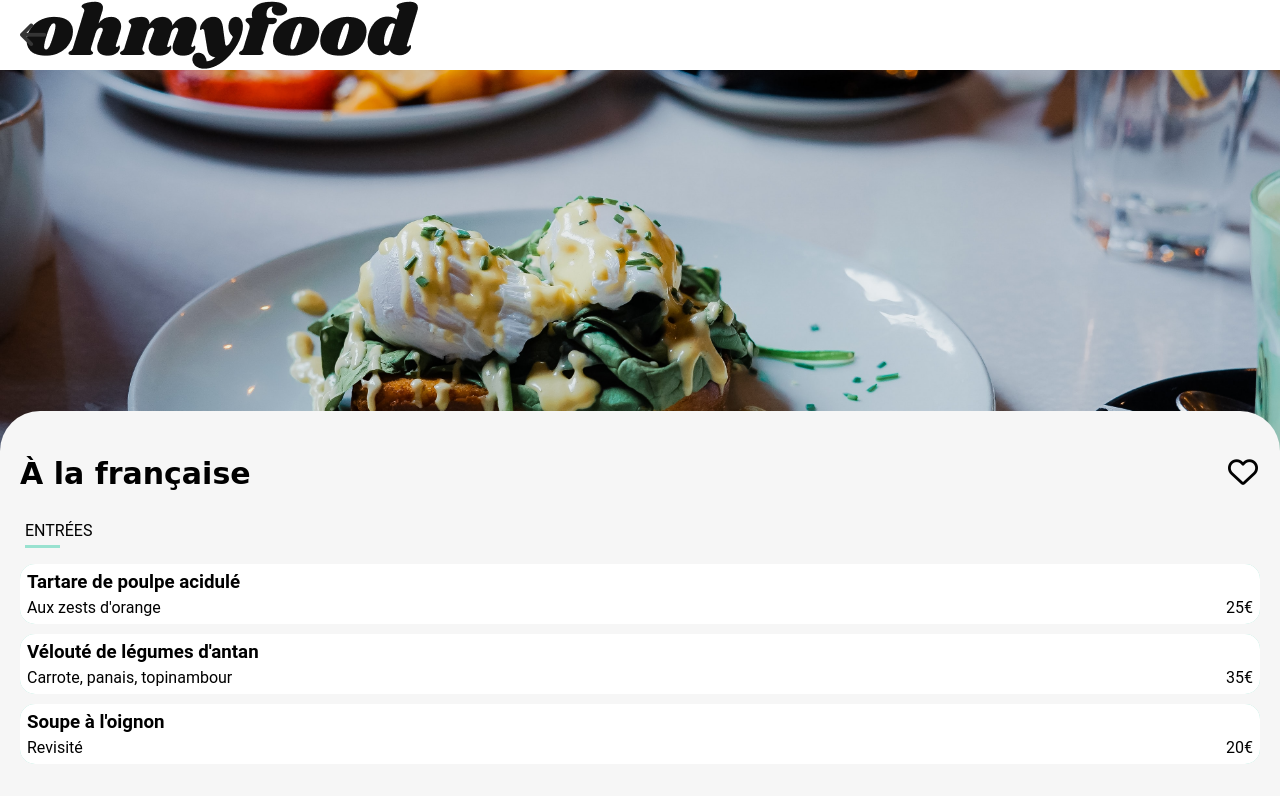
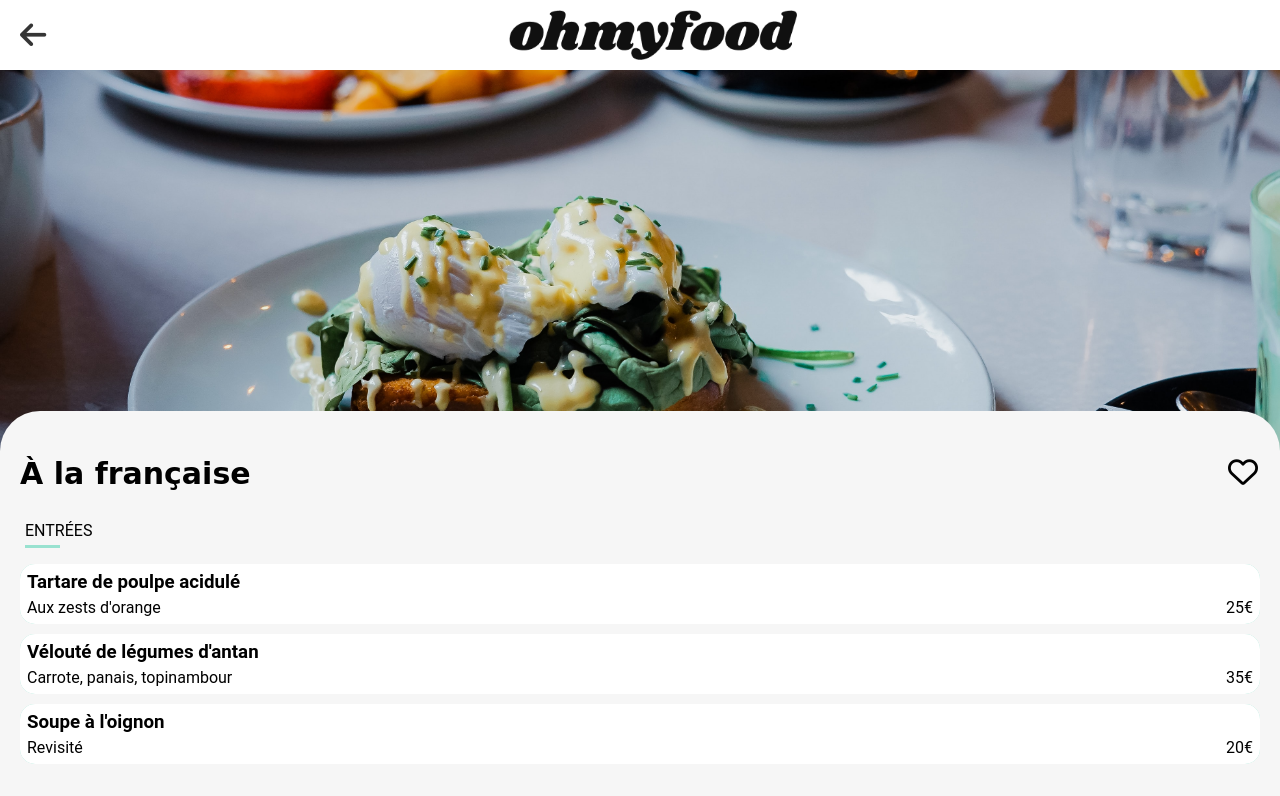
Before and after one commit to Major-117/Ohmyfood, a plain HTML site: page alafrançaise.html in a window 1280 px wide. Shown: the top 796 px of the page. Drawn offline with Linux system fonts and the light colour scheme; a web font is replaced by a local one.

Commit message:
Ohmyfood-End

```diff
--- a/alafrançaise.html
+++ b/alafrançaise.html
@@ -16,7 +16,7 @@
             <div class="header--lapalette-html">
                 <a href="index.html">
                 <i id="arrow-left" class="fas fa-arrow-left"></i></a>
-                <img src="images/logo/logo.png">
+                <img class="logo1" src="images/logo/logo.png">
             </div>
         </header>
 
```
Also changed, not shown: index.html (+2 -2 lines), ledelice.html (+1 -1 lines), Page web du site.txt (added), Repository; github.txt (added).
